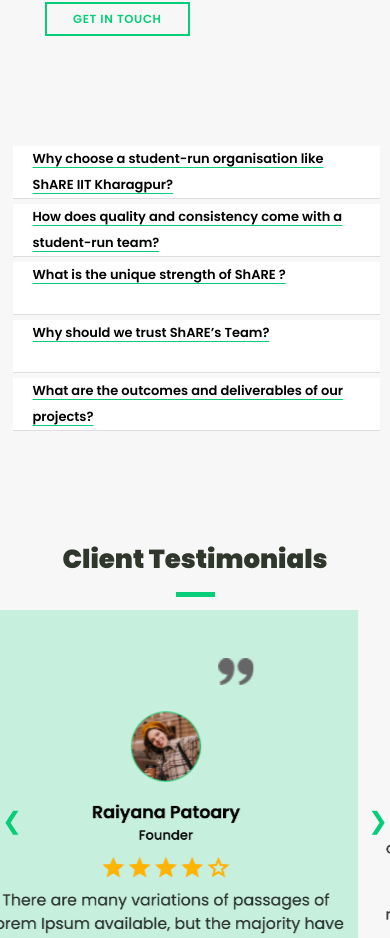
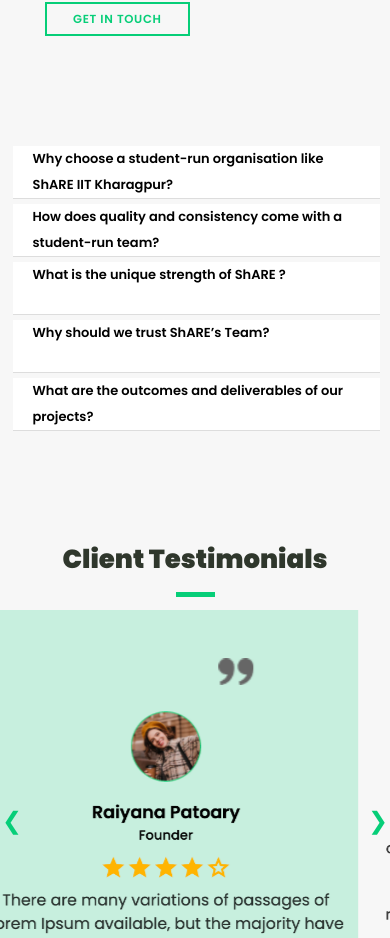
Before and after one commit to AryanLoohia/webshare, a plain HTML site: page index.html in a window 390 px wide. Shown: the part 4613-5551 px from the top of the page. Drawn offline with nearby package versions, Linux system fonts and the light colour scheme.

Commit message:
Update style.css

```diff
--- a/style.css
+++ b/style.css
@@ -1113,8 +1113,7 @@ body {
     }
 
     .FAQquestion span{
-       text-decoration: #06ce78 underline 0.8px;
-       text-underline-offset:4px;
+
     }
 
     .FAQItem.active > span {
```
